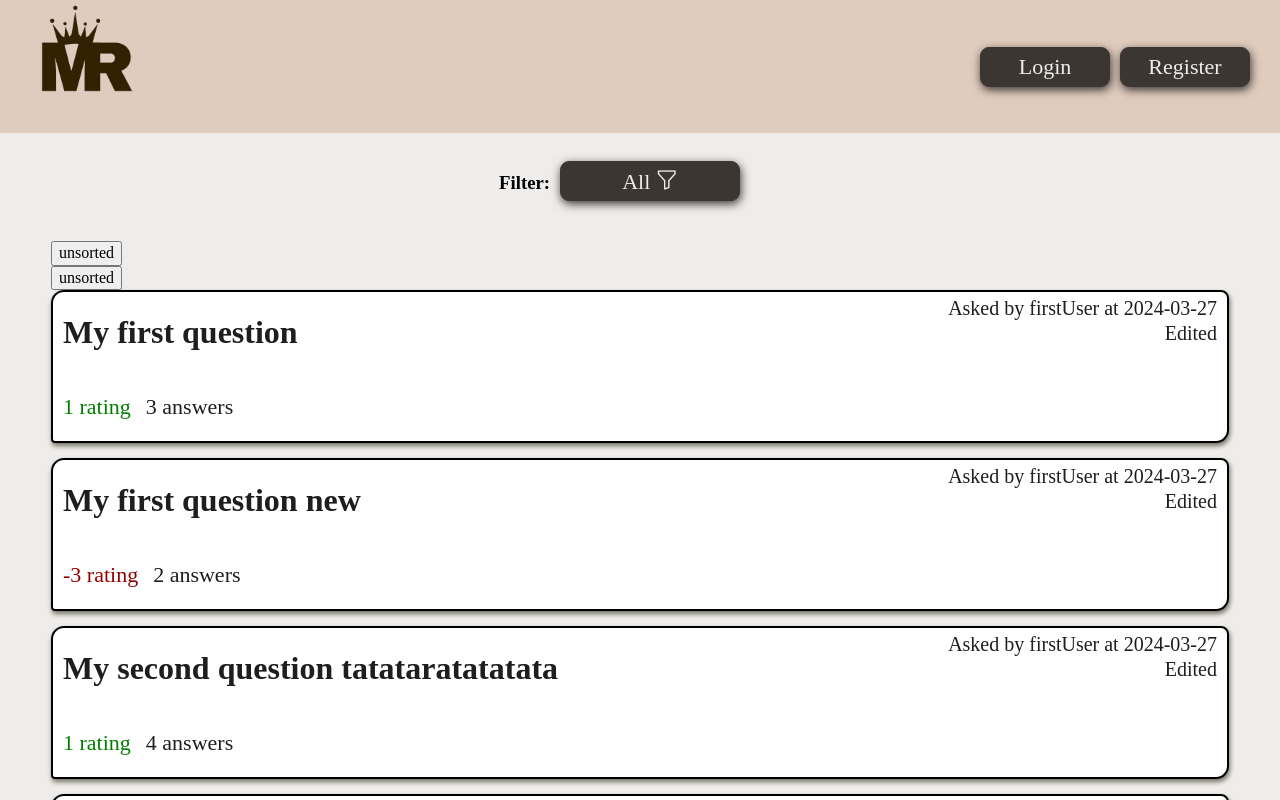
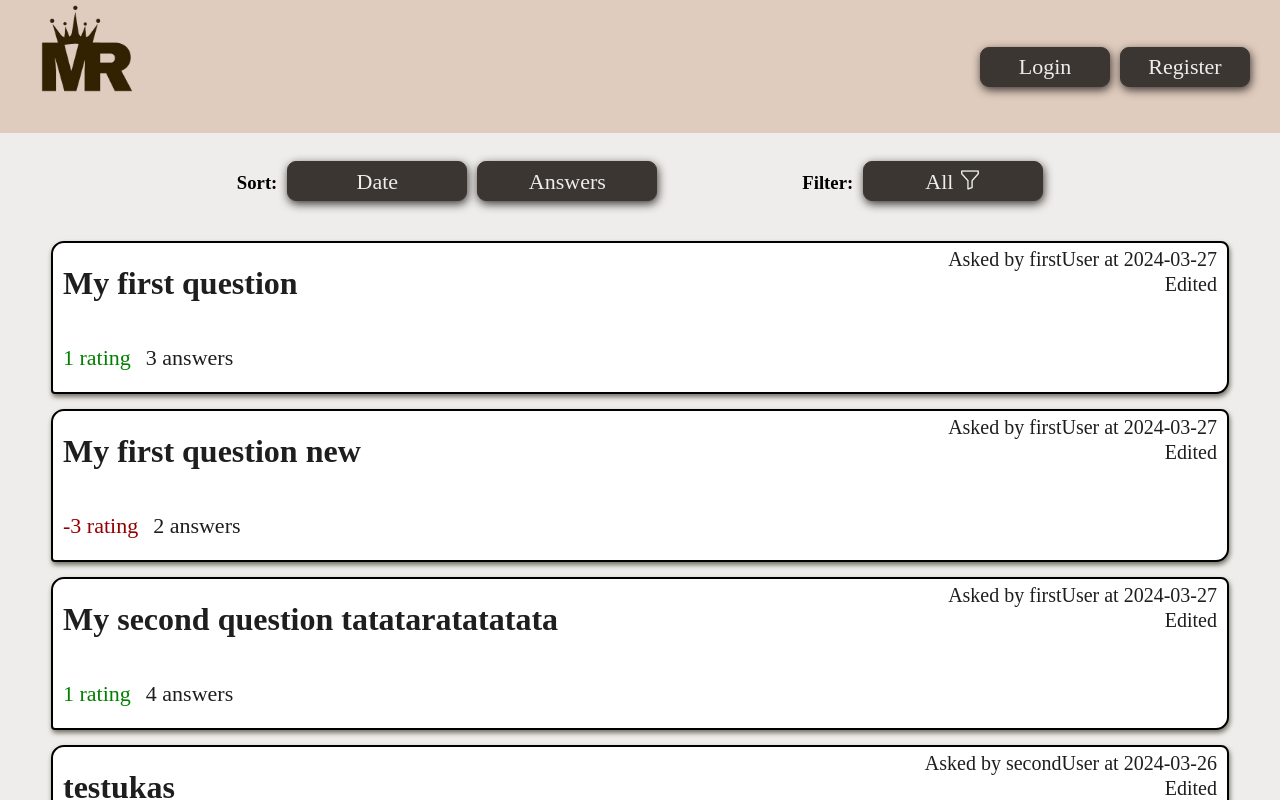
Before and after one commit to RutaMisiukeviciute/Final-project, a React (Create React App) app in the folder final-project/: page / in a window 1280 px wide. Shown: the top 800 px of the page. Built offline with nearby package versions, Linux system fonts and the light colour scheme; data requests are answered from the project's data file.

Commit message:
sort style

```diff
--- a/final-project/src/components/pages/MainQuestions.jsx
+++ b/final-project/src/components/pages/MainQuestions.jsx
@@ -39,13 +39,39 @@ const StyledSection = styled.section`
   width:95%;
  }
 
- >.filter{
+>.SortAndFilter{
+  display: flex;
+  justify-content: space-evenly;
+
+  >.filter{
   display: flex;
   width: 200px;
   align-items: baseline;
   justify-content: end;
   gap: 10px;
  }
+
+ >.sort{
+  display: flex;
+  align-items: baseline;
+  gap: 10px;
+
+  >button{
+    width: 180px;
+    height: 40px;
+    border: 1px solid #3c3633;
+    border-radius: 9px;
+    background-color: #3c3633;
+    box-shadow: 1px 3px 10px 0 #3c3633;
+    color: #eeedeb;
+    font-size: 22px;
+
+    &:hover{
+      box-shadow: -1px -3px 10px 0 #1e1e1e inset;
+    }
+  }
+ }
+}
 `;
 const MainQuestions = () => {
 
@@ -110,27 +136,31 @@ const MainQuestions = () => {
 
   return (
     <StyledSection>
-      <div className="filter">
-        <h3>Filter:</h3>
-        <DropdownMenu options={options} onChange={handleFilterChange} />
+      <div className="SortAndFilter">
+
+        <div className="sort">
+          <h3>Sort:</h3>
+          <button onClick={handleSortDateClick}>
+            {sortDateOption === 'unsorted' && 'Date'}
+            {sortDateOption === 'newestToOldest' && <>Date <i className="bi bi-sort-up"></i></>}
+            {sortDateOption === 'oldestToNewest' && <>Date <i className="bi bi-sort-down-alt"></i></>}
+          </button>
+          <button onClick={handleSortAnswersClick}>
+            {sortAnswersOption === 'unsorted' && 'Answers'}
+            {sortAnswersOption === 'ascending' && <>Answers <i className="bi bi-sort-down-alt"></i></>}
+            {sortAnswersOption === 'descending' && <>Answers <i className="bi bi-sort-up"></i></>}
+          </button>
+        </div>
+        <div className="filter">
+          <h3>Filter:</h3>
+          <DropdownMenu options={options} onChange={handleFilterChange} />
+        </div>
+
+
       </div>
       {loggedInUser &&
         <Link to="/askNew" className="a">Ask new question</Link>
       }
-      <div>
-        <button onClick={handleSortDateClick}>
-          {sortDateOption === 'unsorted' && 'unsorted'}
-          {sortDateOption === 'newestToOldest' && 'newest to oldest'}
-          {sortDateOption === 'oldestToNewest' && 'oldest to newest'}
-        </button>
-      </div>
-      <div>
-        <button onClick={handleSortAnswersClick}>
-          {sortAnswersOption === 'unsorted' && 'unsorted'}
-          {sortAnswersOption === 'ascending' && 'ascending'}
-          {sortAnswersOption === 'descending' && 'descending'}
-        </button>
-      </div>
       <div>
         {
           sortedByDateQuestions().map(el => {
--- a/final-project/src/components/pages/OneQuestion.jsx
+++ b/final-project/src/components/pages/OneQuestion.jsx
@@ -91,7 +91,6 @@ const StyledAnswer = styled.section`
         resize: vertical;
 
         &::placeholder{
-          /* padding-top: 70px; */
           font-size: 20px;
           color: #3c3633;
         }
--- a/final-project/src/contexts/QuestionContext.jsx
+++ b/final-project/src/contexts/QuestionContext.jsx
@@ -114,8 +114,7 @@ const QuestionProvider = ({ children }) => {
         const questionAnswers = answers.filter(el1 => el1.questionId === questionId);
         counts[questionId] = questionAnswers.length;
 
-
-        names[questionId] = users.find(user => user && user.id === el.userId).username;
+        names[questionId] = users && users.find(user => user.id === el.userId).username;
         qAnswers[questionId] = questionAnswers;
       });
       setAnswersCount(counts)
```
